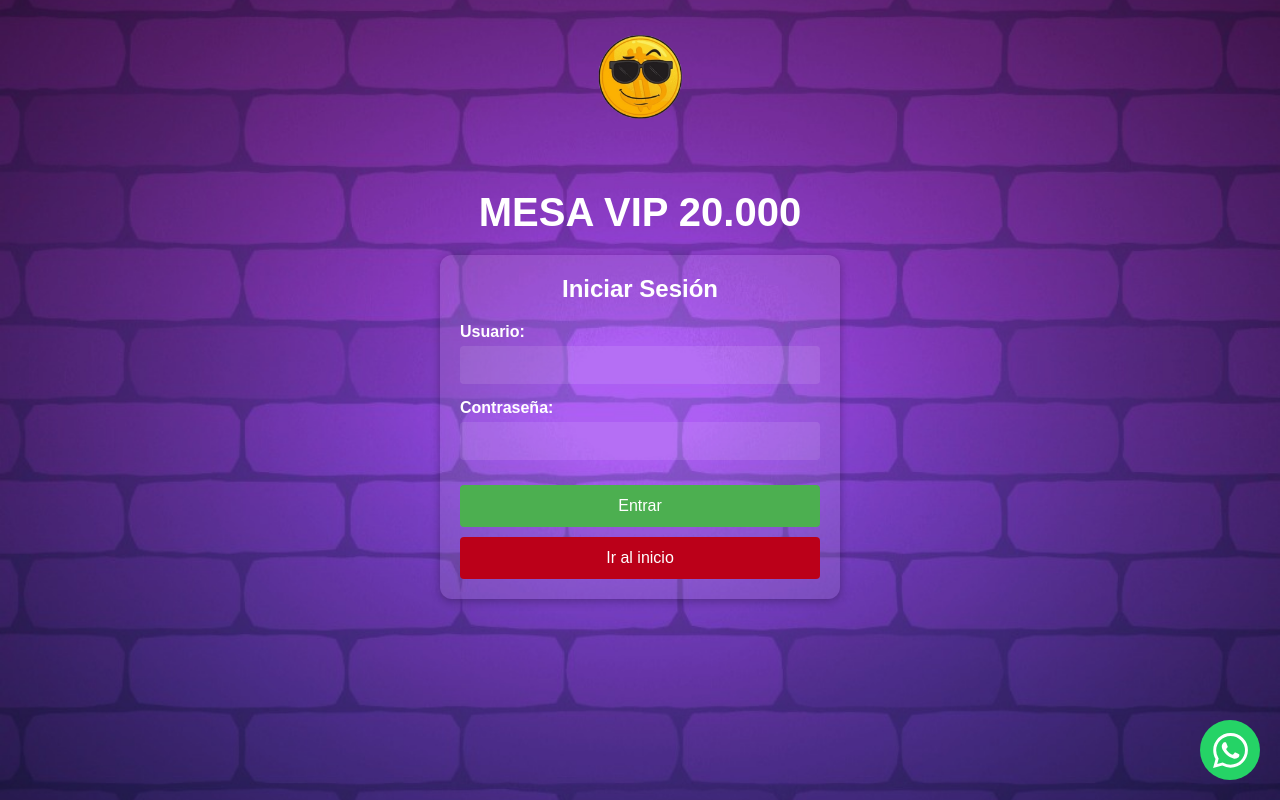
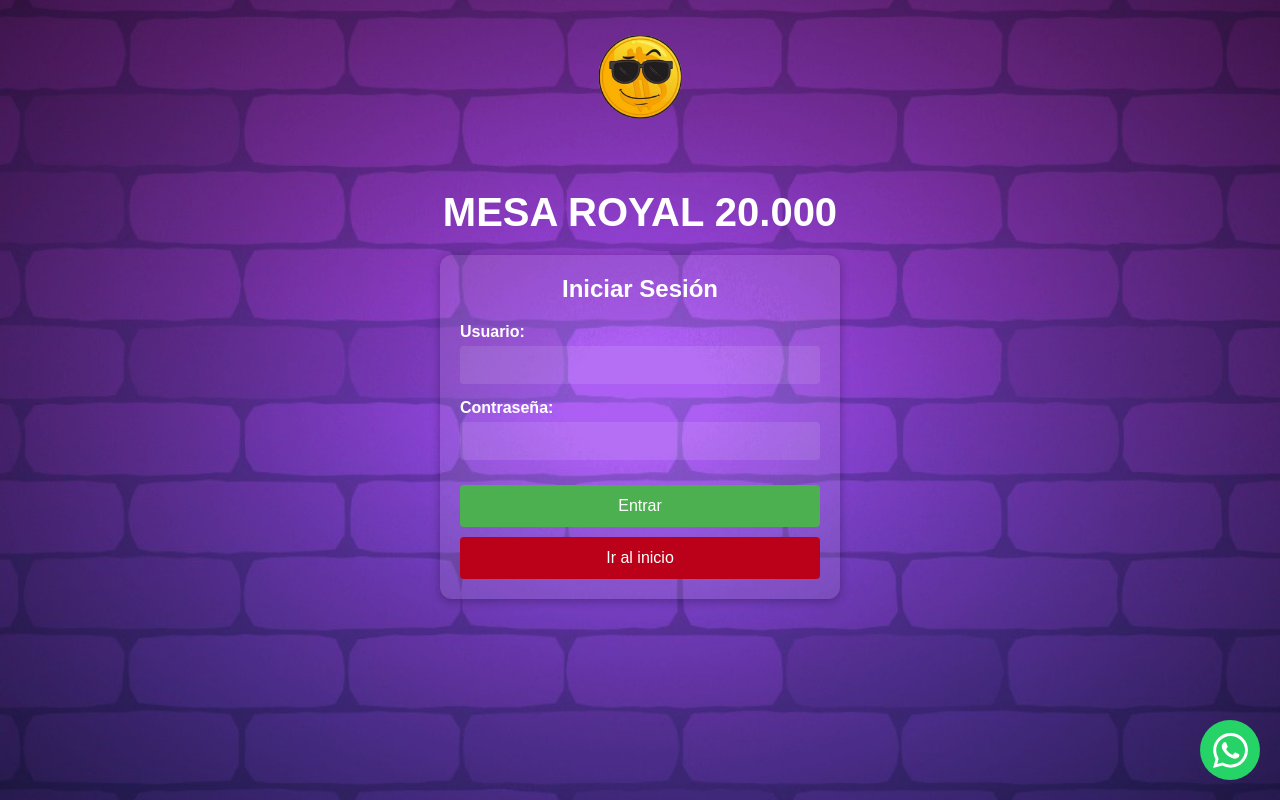
Before and after one commit to samutrujillo/juego-memoria-cliente1, a Next.js app: page / in a window 1280 px wide. Built offline with nearby package versions, Linux system fonts and the light colour scheme; no server answers.

Commit message:
Update page.js

```diff
--- a/src/app/page.js
+++ b/src/app/page.js
@@ -110,7 +110,7 @@ export default function Home() {
   return (
     <main className="login-page">
       <div className="title-container">
-      <h1 className="vip-title">MESA VIP 20.000</h1></div>
+      <h1 className="vip-title">MESA ROYAL 20.000</h1></div>
       <div className="login-container">
         <h2>Iniciar Sesión</h2>
         {error && <div className="error-message">{error}</div>}
```
